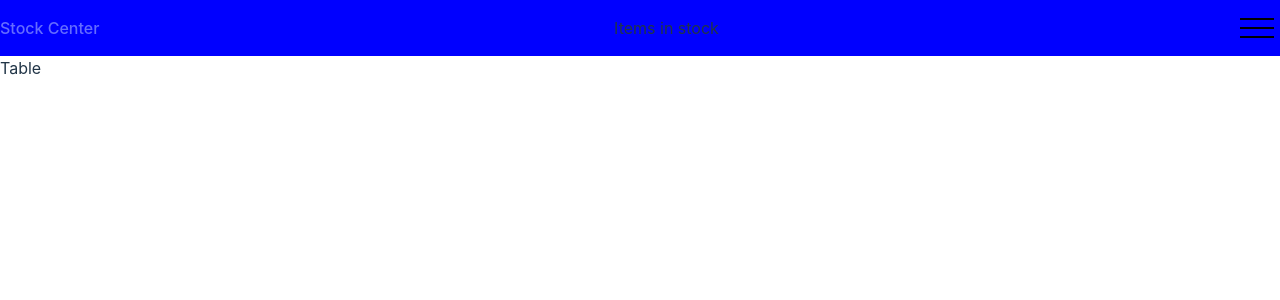
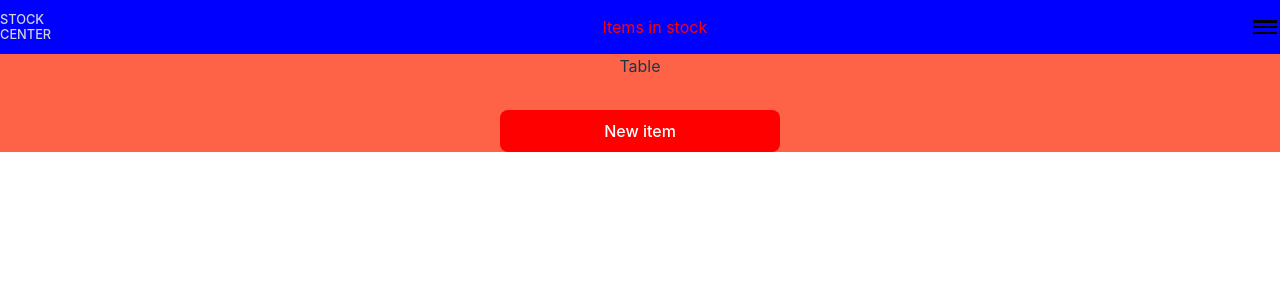
Before and after one commit to ministrov/prime-wood-test, a React (Vite) app: page / in a window 1280 px wide. Shown: the top 300 px of the page. Built offline with nearby package versions, Linux system fonts and the light colour scheme.

Commit message:
feat: end up styling header and start styling table component

```diff
--- a/src/App.css
+++ b/src/App.css
@@ -7,3 +7,12 @@ body {
   max-width: 1280px;
   margin: 0 auto;
 }
+
+@media  screen and (max-width: 798px) {
+  .container {
+    max-width: 100%;
+    margin: 0;
+    padding-left: 2rem;
+    padding-right: 2rem;
+  }
+}
--- a/src/components/Header/Header.css
+++ b/src/components/Header/Header.css
@@ -1,5 +1,21 @@
 .header {
   background-color: blue;
+}
+
+.header__logo {
+  display: inline-block;
+  max-width: 60px;
+  font-family: inherit;
+  font-size: 0.8rem;
+  line-height: 1.2;
+  text-transform: uppercase;
+  color: lightgray
+}
+
+.header__text {
+  font-size: 1rem;
+  line-height: 1.4;
+  color: red;
 }
 
 .header__nav {
@@ -8,10 +24,14 @@
   align-items: center;
 }
 
+.burger {
+  cursor: pointer;
+}
+
 .burger div {
-  width: 2.1rem;
+  width: 1.5rem;
   height: 0.15rem;
-  margin: 0.4rem;
+  margin: 0.2rem;
   background-color: black;
   transition: all 0.34s ease-in;
 }
--- a/src/components/Table/Table.css
+++ b/src/components/Table/Table.css
@@ -1,3 +1,17 @@
 .table {
+  display: flex;
+  flex-direction: column;
+  align-items: center;
+  gap: 2rem;
   background-color: tomato;
 }
+
+/* Button styling */
+
+.table-btn {
+  display: inline-block;
+  width: 100%;
+  max-width: 280px;
+  color: white;
+  background-color: red;
+}
--- a/src/components/Table/Table.jsx
+++ b/src/components/Table/Table.jsx
@@ -1,9 +1,13 @@
 import './Table.css';
+import TableButton from './TableButton';
 
 function Table() {
 
   return (
-    <div>Table</div>
+    <div className="table">
+      Table
+      <TableButton className={'table-btn'}/>
+    </div>
   )
 }
 
--- /dev/null
+++ b/src/components/Table/TableButton.jsx
@@ -0,0 +1,10 @@
+import './Table.css';
+
+function TableButton({ className }) {
+
+  return (
+    <button className={className}>New item</button>
+  )
+}
+
+export default TableButton;
```
Also changed, not shown: .eslintrc.cjs.
